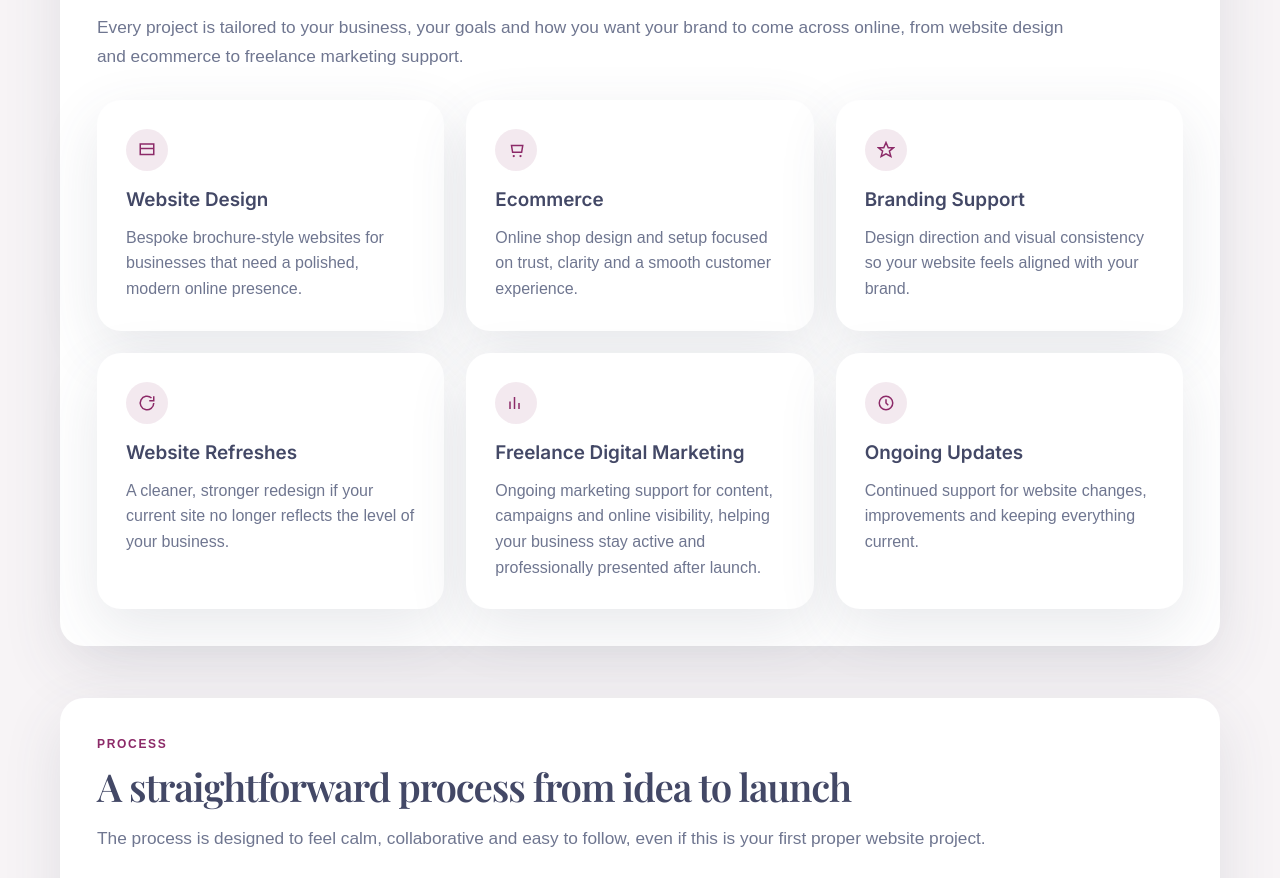
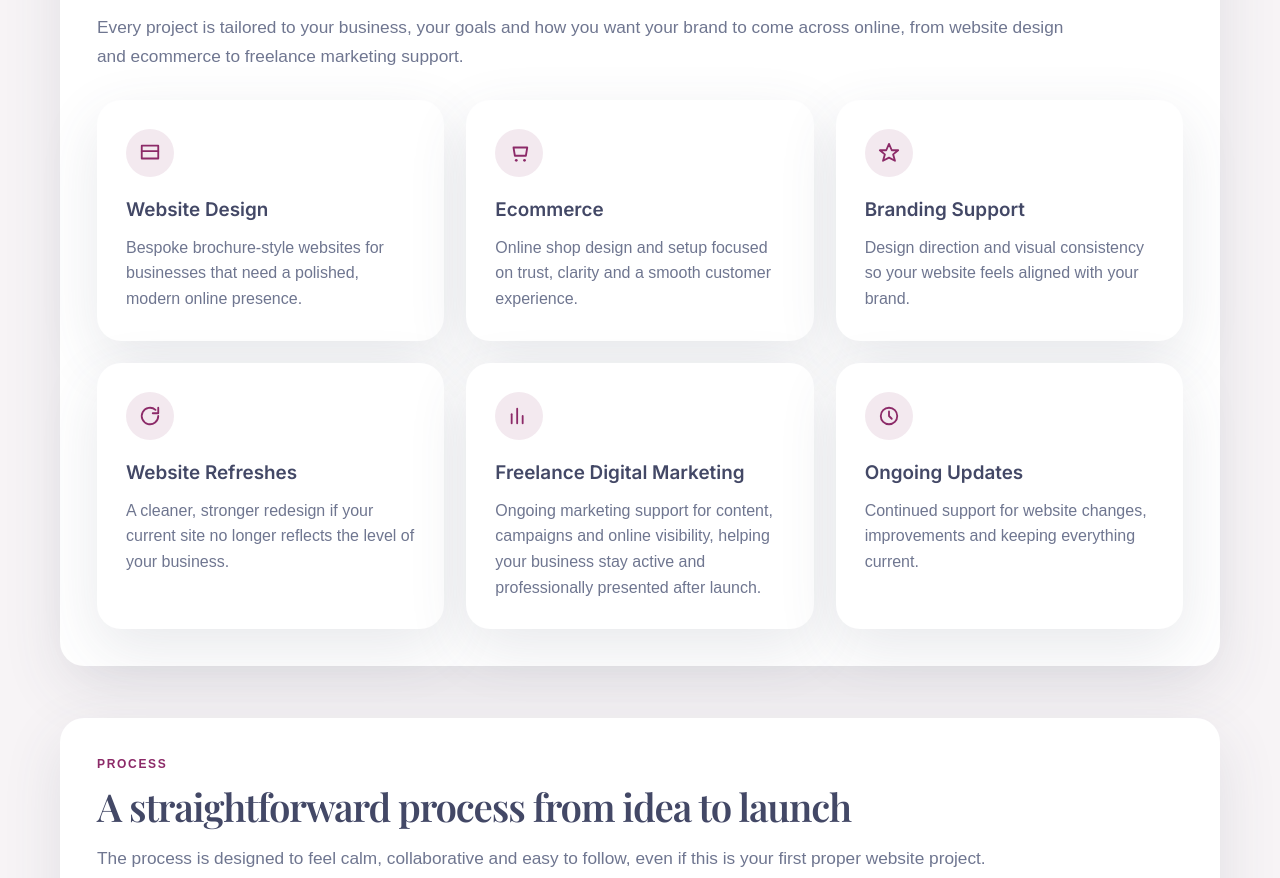
Before and after one commit to corinnacocodesign/index.html, a plain HTML site: page index.html in a window 1280 px wide. Shown: the part 1304-2182 px from the top of the page. Drawn offline with nearby package versions, Linux system fonts and the light colour scheme.

Commit message:
Polish service icons while preserving full website design

```diff
--- a/index.html
+++ b/index.html
@@ -394,15 +394,38 @@
       margin-bottom: 14px;
     }
 .service-icon {
-  width: 42px;
-  height: 42px;
-  border-radius: 999px;
+  width: 48px;
+  height: 48px;
+  border-radius: 50%;
   background: rgba(140, 42, 104, 0.10);
   color: var(--accent);
-  display: flex;
-  align-items: center;
-  justify-content: center;
-  margin-bottom: 14px;
+  display: grid;
+  place-items: center;
+  margin-bottom: 18px;
+}
+
+.service-icon svg {
+  width: 22px;
+  height: 22px;
+  stroke-linecap: round;
+  stroke-linejoin: round;
+}
+
+.service-card {
+  transition: transform 0.25s ease, box-shadow 0.25s ease;
+}
+
+@media (hover: hover) {
+  .service-card:hover {
+    transform: translateY(-4px);
+    box-shadow: 0 24px 65px rgba(67, 72, 102, 0.16);
+  }
+}
+
+@media (prefers-reduced-motion: reduce) {
+  .service-card {
+    transition: none;
+  }
 }
     .testimonials-grid {
       display: grid;
```
